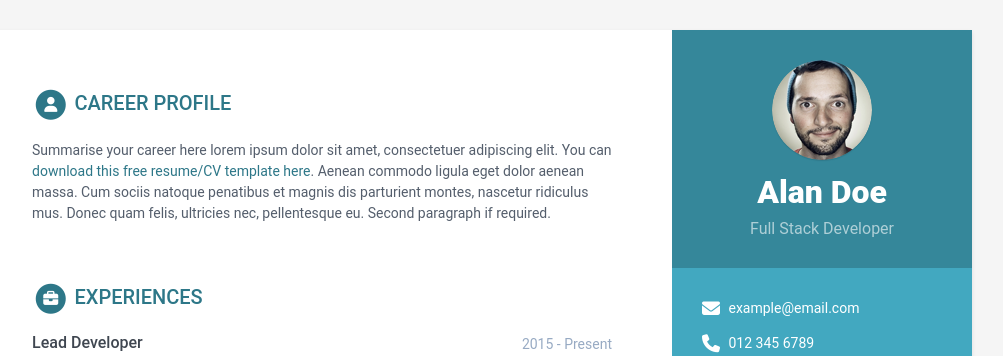
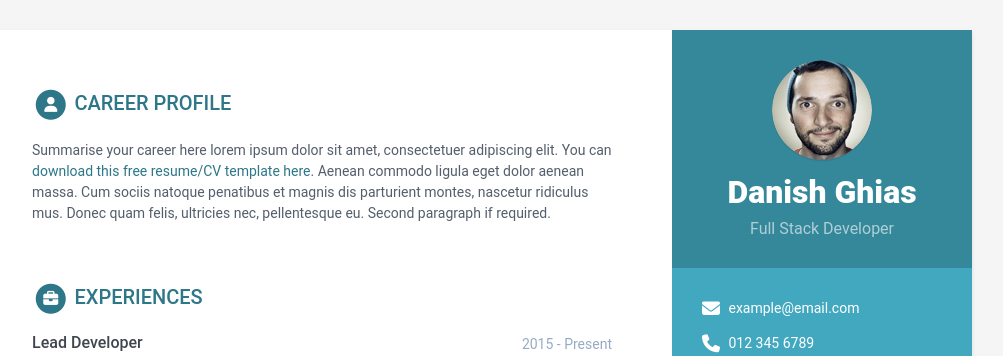
Before and after one commit to danish-ghias/danish-ghias.github.io, a Jekyll site: the page built from index.html, in a window 1280 px wide and 900 px high. Shown: the top 356 px of the window, without its empty margins (168-1171 px from the left). Built offline with Jekyll 4.4.1, drawn with Linux system fonts in a browser that asks for light colours.

Commit message:
Updated name to Danish Ghias

```diff
--- a/_data/data.yml
+++ b/_data/data.yml
@@ -8,7 +8,7 @@ sidebar:
   education: True # set to False if you want education in main section instead of in sidebar
 
   # Profile information
-  name: Alan Doe
+  name: Danish Ghias
   tagline: Full Stack Developer
   avatar: profile.png #place a 100x100 picture inside /assets/images/ folder and provide the name of the file below
 
```
